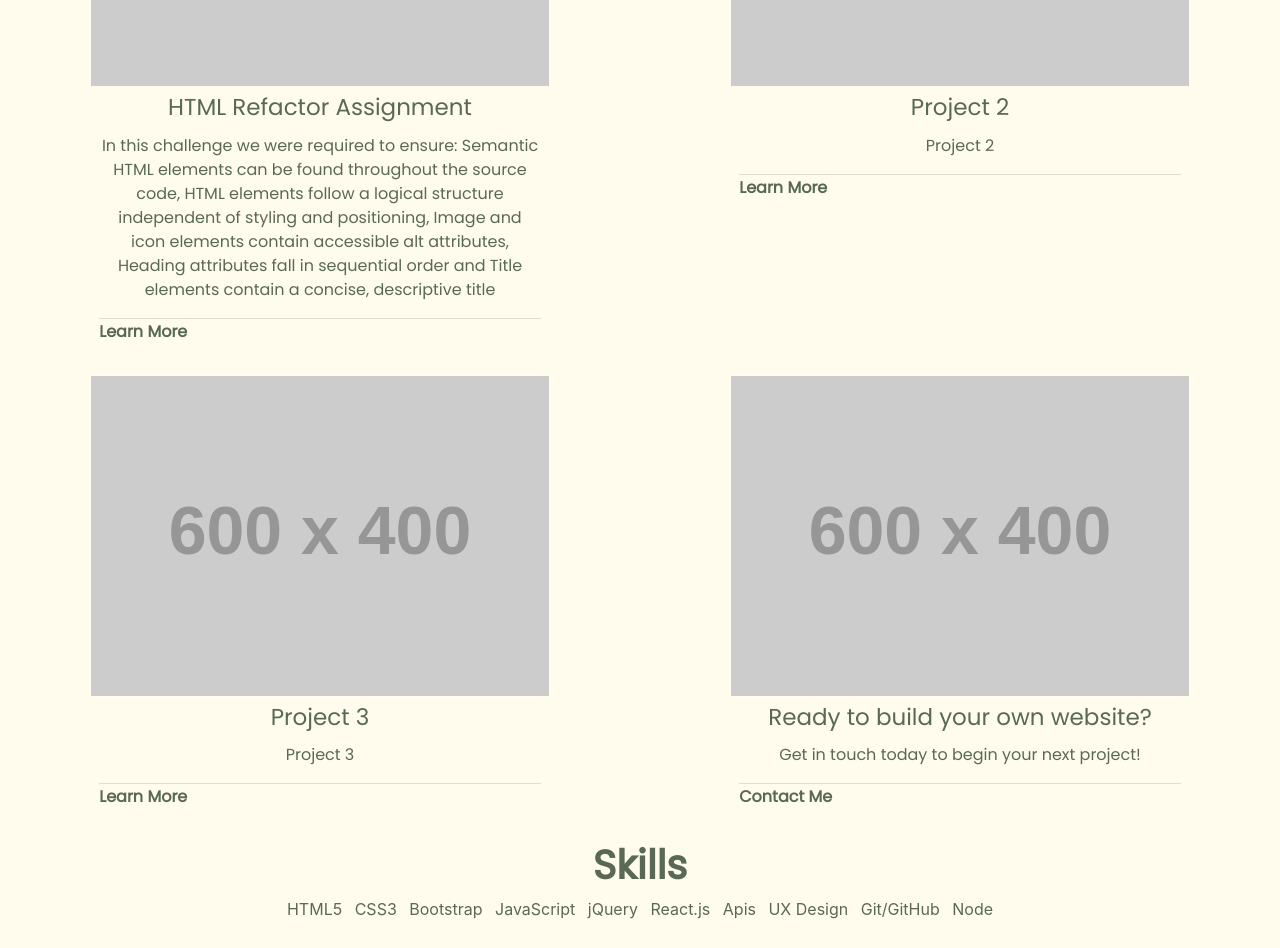
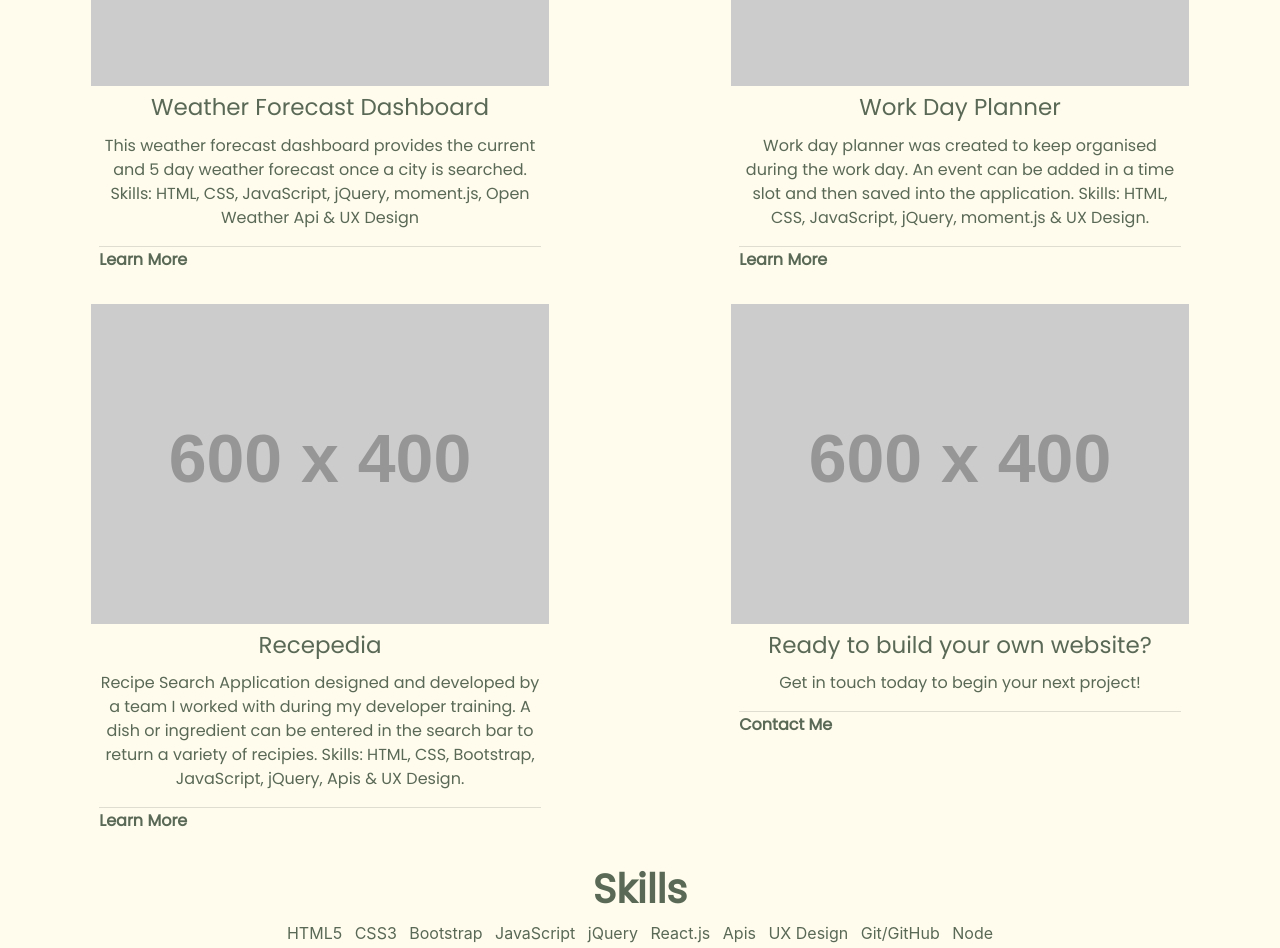
Before and after one commit to al946x/Bootstrap_Portfolio, a plain HTML site: page index.html in a window 1280 px wide. Shown: the part 1200-2148 px from the top of the page. Drawn offline with nearby package versions, Linux system fonts and the light colour scheme; placeholder pictures from the web are drawn by us.

Commit message:
projects updated

```diff
--- a/index.html
+++ b/index.html
@@ -72,11 +72,9 @@
                         <img src="https://dummyimage.com/600x400/000/fff" class="card-img-top mb-2" alt="Dummy Image">
                     </div>
                     <div class="card-body p-2">
-                        <h5 class="card-title">HTML Refactor Assignment</h5>
-                        <p class="card-text">In this challenge we were required to ensure: Semantic HTML elements can be
-                            found throughout the source code, HTML elements follow a logical structure independent of
-                            styling and positioning, Image and icon elements contain accessible alt attributes, Heading
-                            attributes fall in sequential order and Title elements contain a concise, descriptive title
+                        <h5 class="card-title">Weather Forecast Dashboard</h5>
+                        <p class="card-text"> This weather forecast dashboard provides the current and 5 day weather forecast once a city is searched.
+                            Skills: HTML, CSS, JavaScript, jQuery, moment.js, Open Weather Api & UX Design
                         </p>
                         <div class="card-footer p-0">
                             <a href="https://al946x.github.io/Challenge_1/" target="_blank">Learn More</a>
@@ -90,8 +88,10 @@
                         <img src="https://dummyimage.com/600x400/000/fff" class="card-img-top mb-2" alt="Dummy Image">
                     </div>
                     <div class="card-body p-2">
-                        <h5 class="card-title">Project 2</h5>
-                        <p class="card-text">Project 2</p>
+                        <h5 class="card-title">Work Day Planner</h5>
+                        <p class="card-text">Work day planner was created to keep organised during the work day. An event can be added in a time slot and then saved into the application.
+                            Skills: HTML, CSS, JavaScript, jQuery, moment.js & UX Design.
+                        </p>
                         <div class="card-footer p-0">
                             <a href="https://dummyimage.com/600x400/000/fff" target="_blank">Learn More</a>
                         </div>
@@ -104,8 +104,9 @@
                         <img src="https://dummyimage.com/600x400/000/fff" class="card-img-top mb-2" alt="dummyimage">
                     </div>
                     <div class="card-body p-2">
-                        <h5 class="card-title">Project 3</h5>
-                        <p class="card-text">Project 3</p>
+                        <h5 class="card-title">Recepedia</h5>
+                        <p class="card-text"> Recipe Search Application designed and developed by a team I worked with during my developer training. A dish or ingredient can be entered in the search bar to return a variety of recipies.
+                            Skills: HTML, CSS, Bootstrap, JavaScript, jQuery, Apis & UX Design.  </p>
                         <div class="card-footer p-0">
                             <a href="https://dummyimage.com/600x400/000/fff" target="_blank">Learn More</a>
                         </div>
```
